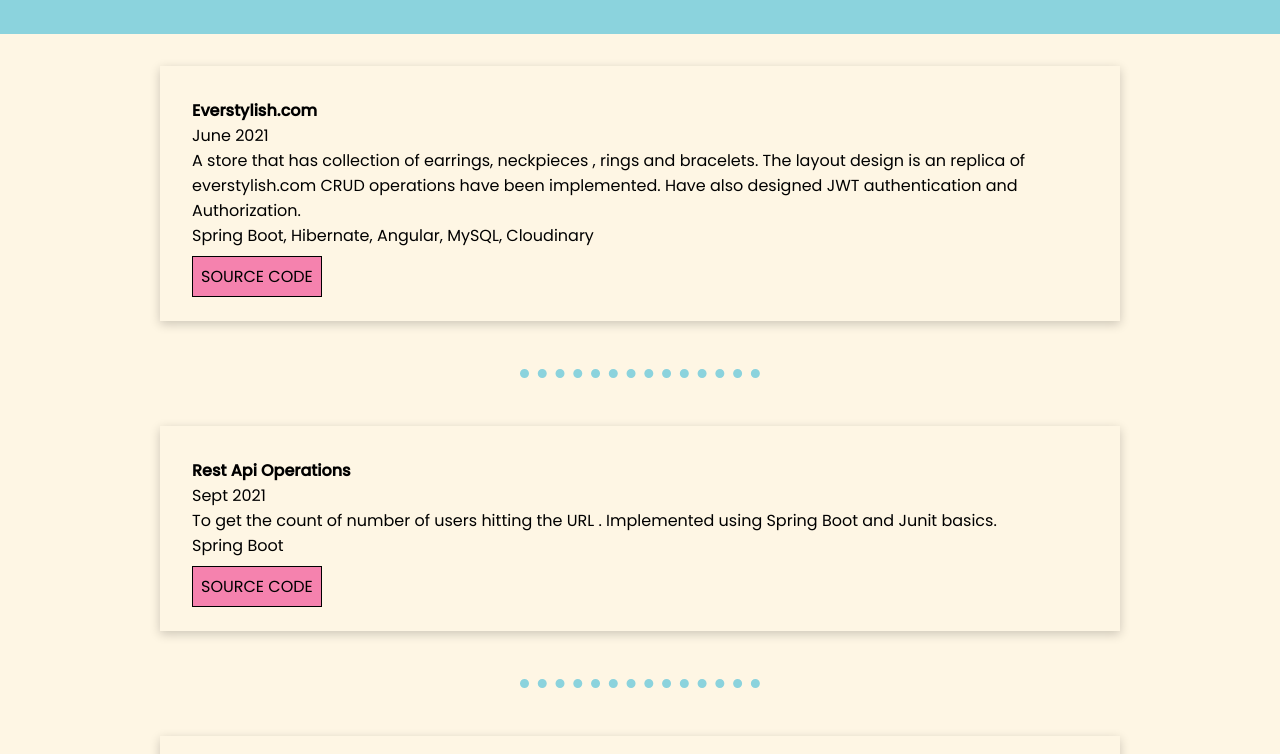
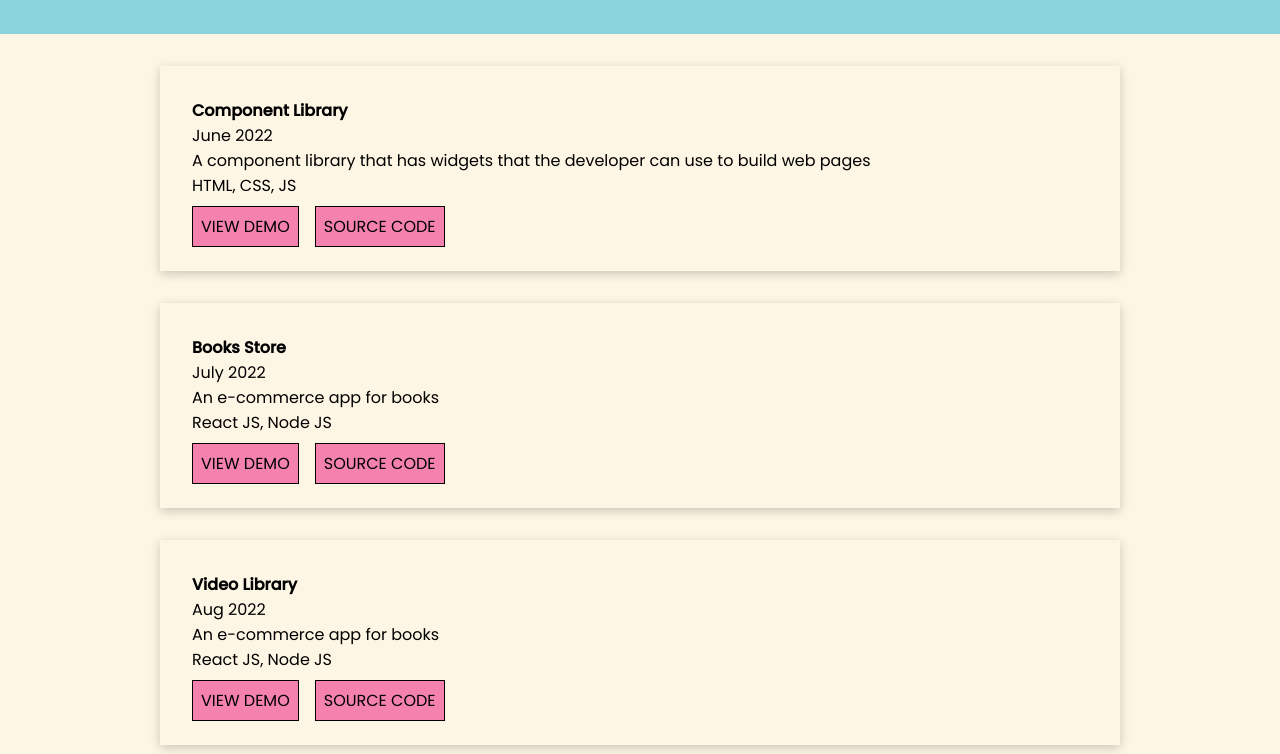
Before and after one commit to simrin051/Simrin_Resume_Wesite, a plain HTML site: page projects.html in a window 1280 px wide. Shown: the part 46-800 px from the top of the page. Drawn offline with Linux system fonts and the light colour scheme.

Commit message:
added neog projects

```diff
--- a/projects.html
+++ b/projects.html
@@ -12,7 +12,7 @@
 <body style="background-color: #fef6e4;">
     <header>
 
-<nav  class="navbar">
+        <nav class="navbar">
             <span id="toggle-nav" onclick="toggleNav()">
                 <i class="fa fa-bars"></i>
             </span>
@@ -30,16 +30,61 @@
     <div class="person"></div>
     <div class="projects  contaner-fluid">
 
+        <div class="projects  contaner-fluid">
+
+            <div class="project-container">
+                <div class="titleOfProject">Component Library</div>
+                <div class="monthOfProject">June 2022</div>
+                <div class="descOfProject">A component library that has widgets that the developer can use to build web
+                    pages</div>
+                <div class="techStack">HTML, CSS, JS</div>
+                <div class="projectsBtn">
+                    <div class="viewDemo"><a href="https://sj-component-library.netlify.app/">View demo</a></div>
+                    <div class="sourceCode"><a
+                            href="https://github.com/simrin051/Component-Library/tree/development">Source Code</a>
+                    </div>
+                </div>
+            </div>
+
+
+            <div class="project-container">
+                <div class="titleOfProject">Books Store</div>
+                <div class="monthOfProject">July 2022</div>
+                <div class="descOfProject">An e-commerce app for books</div>
+                <div class="techStack">React JS, Node JS</div>
+                <div class="projectsBtn">
+                    <div class="viewDemo"><a href="https://sjbookstore.netlify.app">View demo</a></div>
+                    <div class="sourceCode"><a href="https://github.com/simrin051/BookStore">Source Code</a>
+                    </div>
+                </div>
+            </div>
+
+
+            <div class="project-container">
+                <div class="titleOfProject">Video Library</div>
+                <div class="monthOfProject">Aug 2022</div>
+                <div class="descOfProject">An e-commerce app for books</div>
+                <div class="techStack">React JS, Node JS</div>
+                <div class="projectsBtn">
+                    <div class="viewDemo"><a href="https://academiaskills.netlify.app">View demo</a></div>
+                    <div class="sourceCode"><a href="https://github.com/simrin051/Video-App/tree/development">Source
+                            Code</a>
+                    </div>
+                </div>
+            </div>
             <div class="project-container">
                 <div class="titleOfProject">Everstylish.com</div>
                 <div class="monthOfProject">June 2021</div>
-            <div class="descOfProject">A store that has collection of earrings, neckpieces , rings and bracelets. The
-                layout design is an replica of everstylish.com CRUD operations have been implemented. Have also designed
+                <div class="descOfProject">A store that has collection of earrings, neckpieces , rings and bracelets.
+                    The
+                    layout design is an replica of everstylish.com CRUD operations have been implemented. Have also
+                    designed
                     JWT authentication and Authorization.</div>
                 <div class="techStack">Spring Boot, Hibernate, Angular, MySQL, Cloudinary</div>
                 <div class="projectsBtn">
                     <div class="sourceCode"><a
-                        href="https://github.com/simrin051/EverStylish.com/tree/master/Shopping_Cart">Source Code</a>
+                            href="https://github.com/simrin051/EverStylish.com/tree/master/Shopping_Cart">Source
+                            Code</a>
                     </div>
                 </div>
             </div>
@@ -49,7 +94,8 @@
         <div class="project-container">
             <div class="titleOfProject">Rest Api Operations</div>
             <div class="monthOfProject">Sept 2021</div>
-        <div class="descOfProject">To get the count of number of users hitting the URL . Implemented using Spring Boot
+            <div class="descOfProject">To get the count of number of users hitting the URL . Implemented using Spring
+                Boot
                 and Junit basics.</div>
             <div class="techStack">Spring Boot</div>
             <div class="projectsBtn">
@@ -89,7 +135,8 @@
             <div class="techStack">React.js</div>
             <div class="projectsBtn">
                 <div class="viewDemo"><a href="https://t64gx.csb.app/">View demo</a></div>
-            <div class="sourceCode"><a href="https://github.com/simrin051/Food-Recommender-App">Source Code</a></div>
+                <div class="sourceCode"><a href="https://github.com/simrin051/Food-Recommender-App">Source Code</a>
+                </div>
 
             </div>
         </div>
@@ -137,7 +184,8 @@
             <div class="techStack">Reactjs</div>
             <div class="projectsBtn">
                 <div class="viewDemo"><a href="https://heuristic-knuth-bf659b.netlify.app">View demo</a></div>
-            <div class="sourceCode"><a href="https://github.com/simrin051/isBirthdayAPalindrome">Source Code</a></div>
+                <div class="sourceCode"><a href="https://github.com/simrin051/isBirthdayAPalindrome">Source Code</a>
+                </div>
             </div>
         </div>
         <hr class="dots" />
@@ -150,7 +198,8 @@
 
             <div class="projectsBtn">
                 <div class="viewDemo"><a href="https://czl04.csb.app/">View demo</a></div>
-            <div class="sourceCode"><a href="https://github.com/simrin051/isBirthdayAPalindrome">Source Code</a></div>
+                <div class="sourceCode"><a href="https://github.com/simrin051/isBirthdayAPalindrome">Source Code</a>
+                </div>
             </div>
         </div>
         <hr class="dots" />
@@ -198,7 +247,8 @@
             <div class="techStack">Nodejs</div>
             <div class="projectsBtn">
                 <div class="viewDemo"><a href="https://replit.com/@simrin051/Quiz-About-MySelf">View demo</a></div>
-            <div class="sourceCode"><a href="https://github.com/simrin051/How-much-you-know-me-">Source Code</a></div>
+                <div class="sourceCode"><a href="https://github.com/simrin051/How-much-you-know-me-">Source Code</a>
+                </div>
 
             </div>
         </div>
```
Also changed, not shown: index.html (+4 -5 lines). Lines whose indentation alone changed are shown as unchanged.
